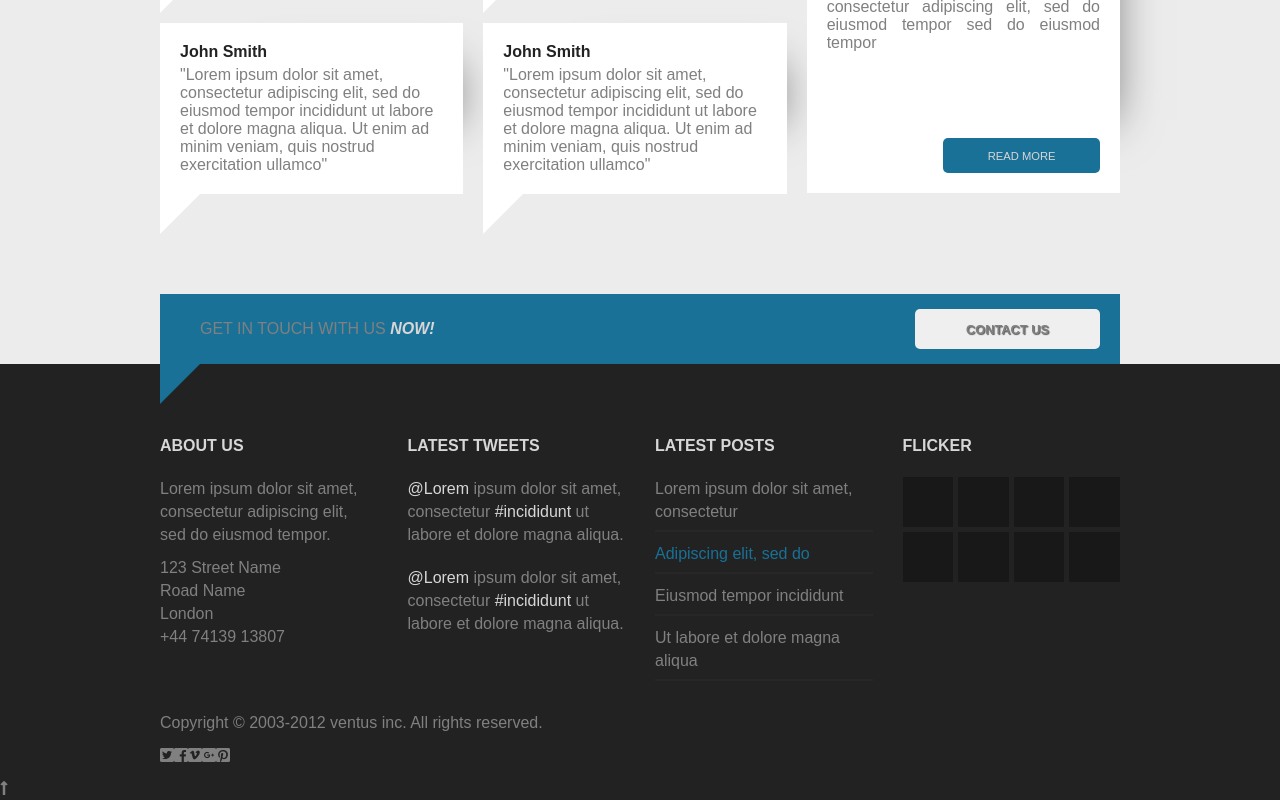
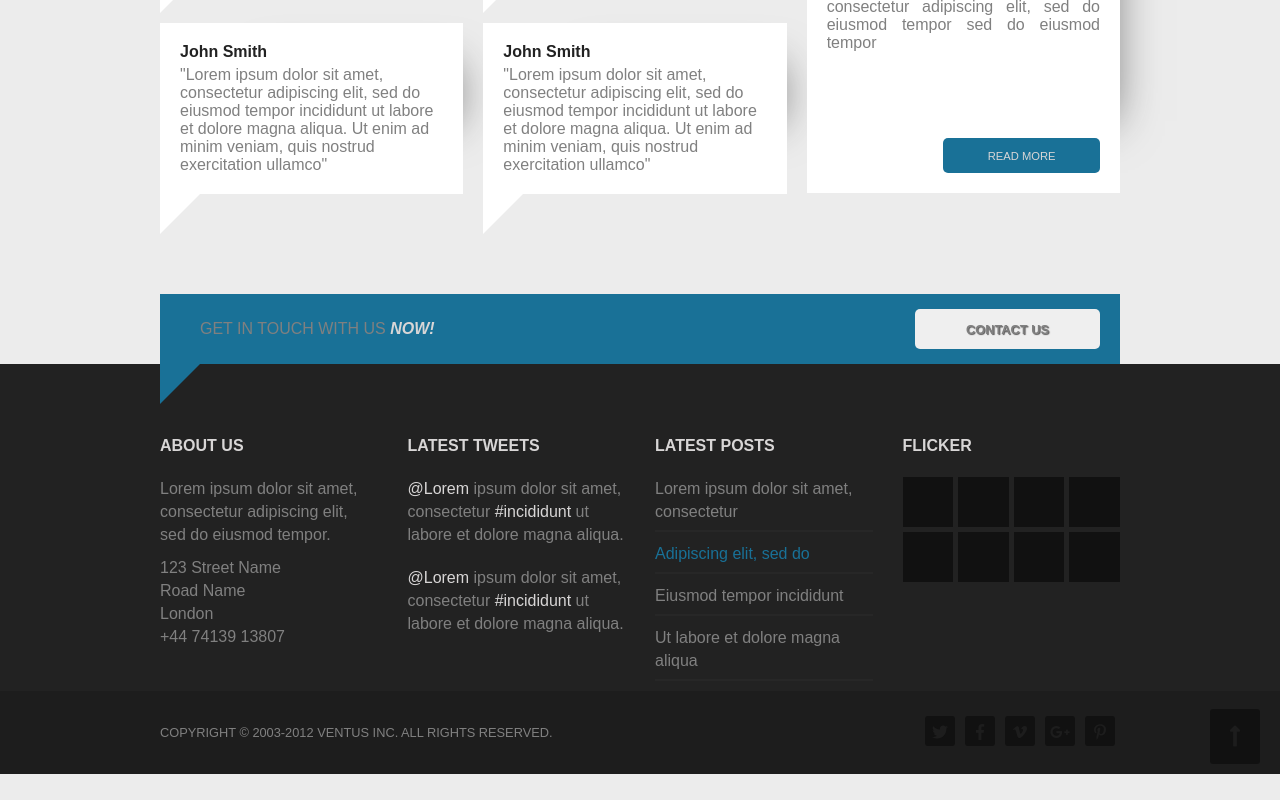
Before and after one commit to Ditiite/react-assignment-1, a React (Create React App) app: page / in a window 1280 px wide. Shown: the part 1533-2333 px from the top of the page. After the commit the page ends 2307 px from the top, so only its background shows below. Built offline with nearby package versions, Linux system fonts and the light colour scheme.

Commit message:
Add tooltip for icons in footer

```diff
--- /dev/null
+++ b/src/footer/Tooltip.js
@@ -0,0 +1,43 @@
+import React, { Component } from "react";
+import ReactDOM from "react-dom";
+import "../speachBubble/speachBubble.css"
+import './footer.css'
+
+export class Tooltip extends Component {
+    state = {
+        showTip: false
+    };
+
+    constructor(props) {
+        super(props);
+    }
+
+    displayTooltip(canShow) {
+        this.setState({
+            showTip: canShow
+        });
+    }
+
+    render() {
+        const style = {
+            zIndex: (this.state.showTip) ? 1000 : -1000,
+            opacity: +this.state.showTip,
+        };
+
+        return(
+            <a href="#">
+                <i className={this.props.icon}
+                    onMouseEnter={() => this.displayTooltip(true)}
+                    onMouseOut={() => this.displayTooltip(false)}
+                    >
+                    <div className="blog footer-tooltip" style={style}>
+                        <div className="blog-text">
+                            {this.props.text}
+                        </div>
+                        <div className="small-triangle"></div>
+                    </div>
+                </i>
+            </a>
+        );
+    }
+}
--- a/src/footer/footer.css
+++ b/src/footer/footer.css
@@ -51,6 +51,94 @@ footer ul {
 }
 
 .footer-flicker-grid div {
+    background: rgb(17, 17, 17);
+}
 
-    background: rgb(24, 24, 24);
+/* Copyright section */
+.footer-copyright-full-width {
+    background: rgb(29, 29, 29);
+    padding: 10px;
+    position: relative;
 }
+
+.footer-copyright {
+    display: grid;
+    grid-template-areas:
+        "text icons";
+}
+
+.footer-copyright-text {
+    grid-area: text;
+    text-transform: uppercase;
+    font-size: 0.8em;
+}
+
+/* icons */
+.footer-copyright-icons {
+    grid-area: icons;
+    justify-self: right;
+}
+
+.footer-copyright-icons i {
+    font-size: 1em;
+    margin: 5px;
+    background: rgb(17, 17, 17);
+    color: rgb(29, 29, 29);
+    width: 30px;
+    height: 22px;
+    text-align: center;
+    padding-top: 8px;
+    border-radius: 3px;
+    position: relative;
+    cursor: pointer;
+}
+
+.footer-copyright-icons i:hover  {
+    background: var(--text-color);
+    color: rgb(17, 17, 17);
+}
+
+.footer-arrowUp {
+    position: absolute;
+    right: 20px;
+    bottom: 10px;
+    background: rgb(17, 17, 17);
+    width: 40px;
+    height: 40px;
+    text-align: center;
+    padding: 15px 5px 0;
+    border-radius: 3px;
+}
+
+.footer-arrowUp i {
+    font-size: 1.5em;
+    color: rgb(29, 29, 29);
+    cursor: pointer;
+}
+
+/* Tooltip */
+.footer-tooltip {
+    background: transparent;
+    padding-bottom: 20px;
+    width: auto;
+    position: absolute;
+    top: 0;
+    transform: translateY(-100%);
+    left: 50%;
+}
+.footer-tooltip .blog-text {
+    background: #666;
+    padding: 5px 10px;
+    color: white;
+}
+
+
+.footer-tooltip .small-triangle {
+  content: "";
+  position: absolute;
+  bottom: 0px;
+  left: 0;
+  border-top: 20px solid #666;
+  border-left: 0;
+  border-right: 20px solid transparent;
+}
--- a/src/footer/footer.js
+++ b/src/footer/footer.js
@@ -1,8 +1,23 @@
-import React, { Component } from "react"
+import React, { Component } from "react";
+import ReactDOM from "react-dom";
+import { Tooltip } from './Tooltip'
 import './footer.css'
 
 export class Footer extends Component {
+
+    toggle() {
+        //         onMouseEnter={this.toggle}
+        //         onMouseOut={this.toggle}
+        const tooltipNode = ReactDOM.findDOMNode(this);
+        this.setState({
+            opacity: !this.state.opacity,
+            top: tooltipNode.offsetTop,
+            left: tooltipNode.offsetLeft
+        })
+    }
+
     render() {
+
         return (
             <footer>
                 <section className="footer-section">
@@ -55,22 +70,22 @@ export class Footer extends Component {
                         </div>
                     </div>
                 </section>
-                <div>
-                    <section>
-                        <p className="footer-copyright">
+                <div className="footer-copyright-full-width">
+                    <section className="footer-copyright">
+                        <p className="footer-copyright-text">
                             Copyright © 2003-2012 ventus inc. All rights reserved.
                         </p>
-                        <div>
-                            <i class="fab fa-twitter-square"></i>
-                            <i class="fab fa-facebook-square"></i>
-                            <i class="fab fa-vimeo"></i>
-                            <i class="fab fa-google-plus-square"></i>
-                            <i class="fab fa-pinterest-square"></i>
+                        <div className="footer-copyright-icons">
+                            <Tooltip icon="fab fa-twitter" text="Twitter" />
+                            <Tooltip icon="fab fa-facebook-f" text="Facebook" />
+                            <Tooltip icon="fab fa-vimeo-v" text="Vimeo" />
+                            <Tooltip icon="fab fa-google-plus-g" text="Google +" />
+                            <Tooltip icon="fab fa-pinterest-p" text="Pinterest" />
+                        </div>
+                        <div className="footer-arrowUp">
+                            <i class="fas fa-long-arrow-alt-up"></i>
                         </div>
                     </section>
-                    <div>
-                        <i class="fas fa-long-arrow-alt-up"></i>
-                    </div>
                 </div>
             </footer>
         )
```
